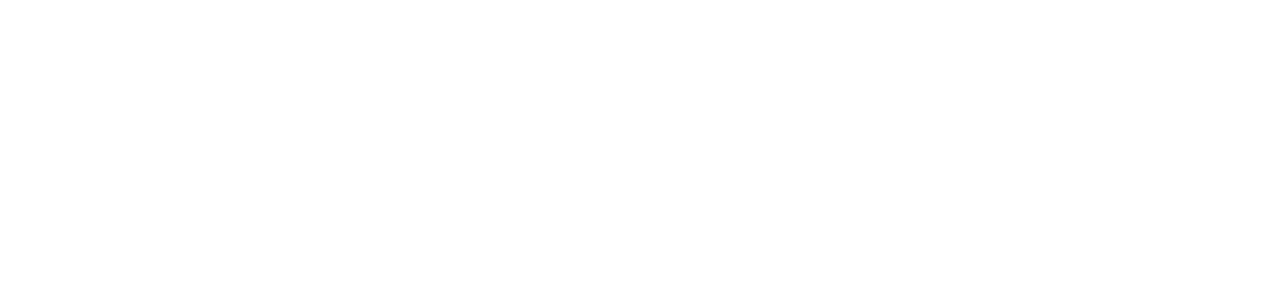
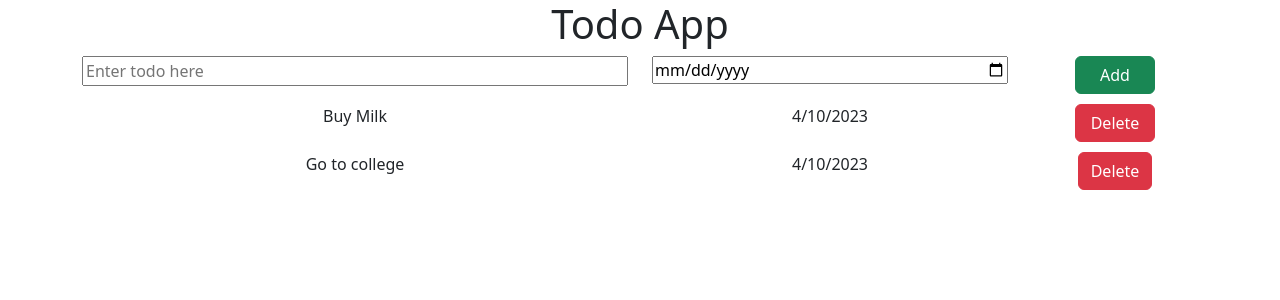
Before and after one commit to KhushiSai/REACT, a React (Vite) app in the folder Projects/1-Todo-App/: page / in a window 1280 px wide. Shown: the top 300 px of the page. Built offline with nearby package versions, Linux system fonts and the light colour scheme.

Commit message:
Update App.jsx

```diff
--- a/Projects/1-Todo-App/src/App.jsx
+++ b/Projects/1-Todo-App/src/App.jsx
@@ -4,18 +4,21 @@
 import TodoITEM2 from "./components /TodoITEM2";
 import "./App.css";
 function App(){
-  return
+  return(
 
-  <center class='todo-container'>
+  <center class="todo-container">
     <AppName/>
     <AddTodo/>
+    <div className="todo-items">
     <TodoITEM1></TodoITEM1>
     <TodoITEM2></TodoITEM2>
+      </div>
 
 
 
 
 
   </center>
+    );
 }
 export default App;
```
